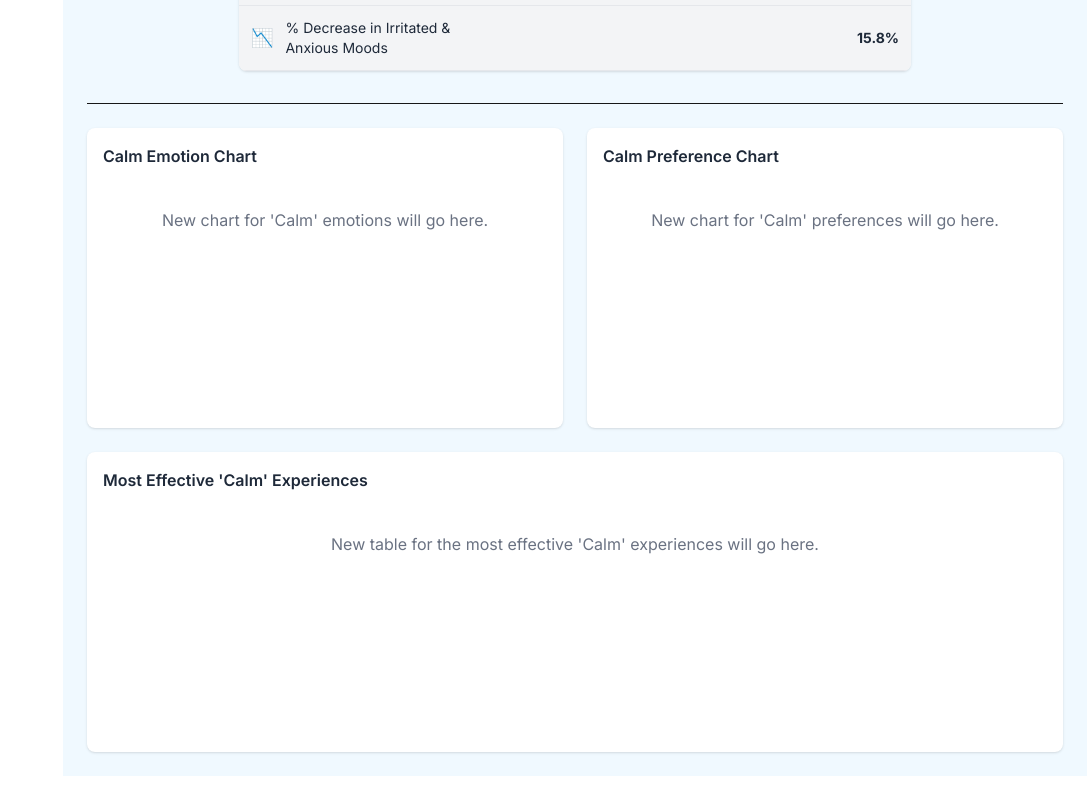
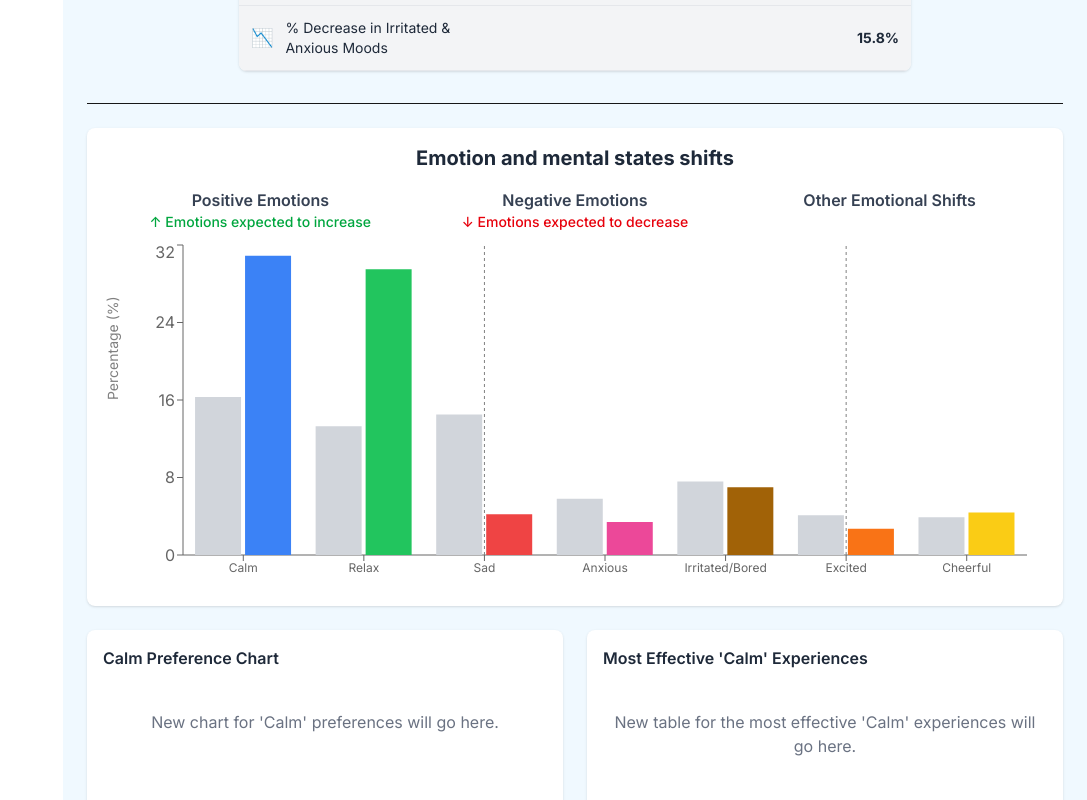
Before and after one commit to DrPaola-Araiza/liminal-dashboard-2, a Next.js app: page /analytics/calm in a window 1280 px wide. Shown: the part 1680-2480 px from the top of the page, without its empty margins (193-1280 px from the left). Built offline with nearby package versions, Linux system fonts and the light colour scheme.

Commit message:
calm barcart

```diff
--- a/app/analytics/calm/page.tsx
+++ b/app/analytics/calm/page.tsx
@@ -1,9 +1,8 @@
 // app/analytics/calm/page.tsx
 import AnalyticsSidebar from "../../../components/AnalyticsSidebar";
 import AnalyticsFilters from "../../../components/AnalyticsFilters";
-import CalmUserInsights from "../../../components/CalmUserInsights"; // Import the new component
-
-// Note: We have removed the imports for the general chart components.
+import CalmUserInsights from "../../../components/CalmUserInsights";
+import EmotionalShiftChart from "../../../components/EmotionalShiftChart"; // Import the new chart
 
 export default function CalmAnalyticsPage() {
   return (
@@ -18,12 +17,10 @@ export default function CalmAnalyticsPage() {
         <h1 className="text-3xl font-bold text-sky-900">Calm Analytics</h1>
         <p className="mt-2 text-gray-600">Detailed insights and visualizations for the 'Calm' category.</p>
 
-        {/* Reusing the same filters component */}
         <div className="mt-6">
           <AnalyticsFilters />
         </div>
 
-        {/* --- NEW SECTION: Calm Experiences Intro & User Insights --- */}
         <div className="mt-8 border-t pt-6">
             <div className="max-w-4xl mx-auto text-center mb-8">
                 <h2 className="text-2xl font-semibold text-gray-700">Calm Experiences</h2>
@@ -37,13 +34,14 @@ export default function CalmAnalyticsPage() {
             <CalmUserInsights />
         </div>
 
-        {/* Placeholder content for Calm-specific data visualizations */}
+        {/* Data visualizations section */}
         <div className="mt-8 border-t pt-6">
             <div className="grid grid-cols-1 lg:grid-cols-2 gap-6">
 
-              <div className="bg-white p-4 rounded-lg shadow min-h-[300px]">
-                <h2 className="font-semibold text-gray-800 mb-4">Calm Emotion Chart</h2>
-                <p className="text-gray-500 text-center mt-10">New chart for 'Calm' emotions will go here.</p>
+              {/* --- NEW CHART ADDED HERE --- */}
+              <div className="bg-white p-4 rounded-lg shadow lg:col-span-2">
+                <h3 className="text-xl font-bold text-gray-800 text-center mb-4">Emotion and mental states shifts</h3>
+                <EmotionalShiftChart />
               </div>
 
               <div className="bg-white p-4 rounded-lg shadow min-h-[300px]">
@@ -51,7 +49,7 @@ export default function CalmAnalyticsPage() {
                 <p className="text-gray-500 text-center mt-10">New chart for 'Calm' preferences will go here.</p>
               </div>
 
-              <div className="bg-white p-4 rounded-lg shadow lg:col-span-2 min-h-[300px]">
+              <div className="bg-white p-4 rounded-lg shadow min-h-[300px]">
                 <h2 className="font-semibold text-gray-800 mb-4">Most Effective 'Calm' Experiences</h2>
                 <p className="text-gray-500 text-center mt-10">New table for the most effective 'Calm' experiences will go here.</p>
               </div>
--- /dev/null
+++ b/components/EmotionalShiftChart.tsx
@@ -0,0 +1,74 @@
+// components/EmotionalShiftChart.tsx
+'use client';
+import React from 'react';
+// Note: You may need to install recharts: npm install recharts
+import { BarChart, Bar, XAxis, YAxis, Tooltip, ResponsiveContainer, Cell, ReferenceLine } from 'recharts';
+
+// Data based on the image provided
+const emotionData = [
+  { name: 'Calm', before: 16.3, after: 30.9 },
+  { name: 'Relax', before: 13.3, after: 29.5 },
+  { name: 'Sad', before: 14.5, after: 4.2 },
+  { name: 'Anxious', before: 5.8, after: 3.4 },
+  { name: 'Irritated/Bored', before: 7.6, after: 7.0 },
+  { name: 'Excited', before: 4.1, after: 2.7 },
+  { name: 'Cheerful', before: 3.9, after: 4.4 },
+];
+
+// Custom colors for the 'after' bars to match the design
+const afterColors = [
+    '#3b82f6', // Calm (blue)
+    '#22c55e', // Relax (green)
+    '#ef4444', // Sad (red)
+    '#ec4899', // Anxious (pink)
+    '#a16207', // Irritated/Bored (brown)
+    '#f97316', // Excited (orange)
+    '#facc15', // Cheerful (yellow)
+];
+
+export default function EmotionalShiftChart() {
+  return (
+    <div className="w-full">
+        {/* Section Titles */}
+        <div className="flex justify-around mb-2 text-center">
+            <div className="w-1/3">
+                <h4 className="font-semibold text-gray-700">Positive Emotions</h4>
+                <p className="text-sm text-green-600 font-medium">↑ Emotions expected to increase</p>
+            </div>
+            <div className="w-1/3">
+                <h4 className="font-semibold text-gray-700">Negative Emotions</h4>
+                <p className="text-sm text-red-600 font-medium">↓ Emotions expected to decrease</p>
+            </div>
+            <div className="w-1/3">
+                <h4 className="font-semibold text-gray-700">Other Emotional Shifts</h4>
+            </div>
+        </div>
+
+        {/* Chart Container */}
+        <div style={{ width: '100%', height: 350 }}>
+            <ResponsiveContainer>
+                <BarChart
+                    data={emotionData}
+                    // --- CHANGE 1: Increased left margin to show Y-axis label ---
+                    margin={{ top: 5, right: 20, left: 20, bottom: 5 }}
+                >
+                    <XAxis dataKey="name" tick={{ fontSize: 12 }} />
+                    <YAxis label={{ value: 'Percentage (%)', angle: -90, position: 'insideLeft', fontSize: 14, offset: -10 }} />
+                    <Tooltip />
+
+                    {/* --- CHANGE 2: Added vertical divider lines --- */}
+                    <ReferenceLine x="Sad" stroke="gray" strokeDasharray="3 3" />
+                    <ReferenceLine x="Excited" stroke="gray" strokeDasharray="3 3" />
+
+                    <Bar dataKey="before" fill="#d1d5db" name="Before" />
+                    <Bar dataKey="after" name="After">
+                        {emotionData.map((entry, index) => (
+                            <Cell key={`cell-${index}`} fill={afterColors[index % afterColors.length]} />
+                        ))}
+                    </Bar>
+                </BarChart>
+            </ResponsiveContainer>
+        </div>
+    </div>
+  );
+}
```
Also changed, not shown: package.json (+6 -5 lines), 1 other file (tests, documents, lock files or other folders).
